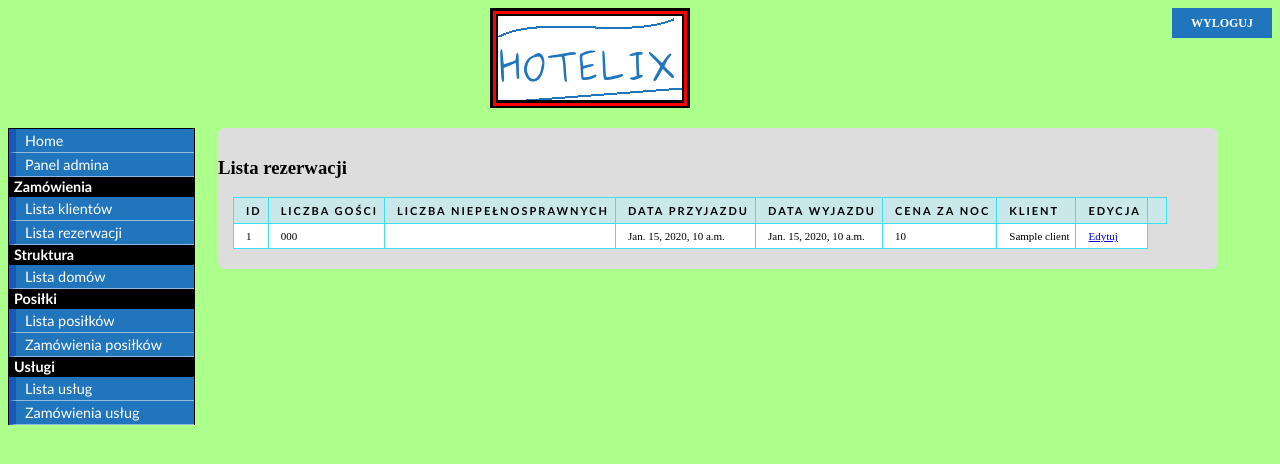
After one commit to giszters/ziwg_project, a Django app: template hotelix/client/templates/client/order_list.html in a window 1280 px wide. The commit adds this page. Shown: the top 464 px of the page. Run offline with Django 3.2, Linux system fonts and the light colour scheme; the template is opened without the code that fills it: most values are stand-ins (such as "Sample title", 1, 10 or a date in 2020).

Commit message:
add first version of order edit

```diff
--- /dev/null
+++ b/hotelix/client/templates/client/order_list.html
@@ -0,0 +1,37 @@
+{% extends "base.html" %}
+
+{% block content %}
+    <h3>Lista rezerwacji</h3>
+    {% comment %}
+<a href="{% url 'client:client_create' %}">Nowy budynek</a>
+{% endcomment %}
+    <table>
+        <thead>
+        <tr>
+            <th>ID</th>
+            <th>Liczba gości</th>
+            <th>Liczba niepełnosprawnych</th>
+            <th>Data przyjazdu</th>
+            <th>Data wyjazdu</th>
+            <th>Cena za noc</th>
+            <th>Klient</th>
+            <th>Edycja</th>
+            <th></th>
+        </tr>
+        </thead>
+        <tbody>
+        {% for order in order_list %}
+            <tr>
+                <td>{{ order.id }}</td>
+                <td>{{ order.number_of_people }}</td>
+                <td>{{ order.number_of_disabled }}</td>
+                <td>{{ order.arrival_time }}</td>
+                <td>{{ order.departure_time }}</td>
+                <td>{{ order.price_per_nigth }}</td>
+                <td>{{ order.client }}</td>
+                <td><a href="{% url 'client:order_edit' order.id %}">Edytuj</a></td>
+            </tr>
+        {% endfor %}
+        </tbody>
+    </table>
+{% endblock %}
--- a/hotelix/client/urls.py
+++ b/hotelix/client/urls.py
@@ -2,8 +2,10 @@
 from django.conf.urls import patterns, include, url
 
 #from structure.views import *  # But I want to see all classes
-from client.views import ClientList
+from client.views import ClientList, OrderEdit, OrderList
 
 urlpatterns = [
-    url(r'^client/$', ClientList.as_view(), name='client_list')
+    url(r'^client/$', ClientList.as_view(), name='client_list'),
+    url(r'^order/$', OrderList.as_view(), name='order_list'),
+    url(r'^order/(?P<pk>[0-9]+)/edit$', OrderEdit.as_view(), name='order_edit'),
 ]
--- a/hotelix/hotelix/templates/base.html
+++ b/hotelix/hotelix/templates/base.html
@@ -36,6 +36,7 @@
             <div class="menutitle">Zamówienia</div>
             <ul>
                 <li><a href="{% url 'client:client_list' %}">Lista klientów</a></li>
+                <li><a href="{% url 'client:order_list' %}">Lista rezerwacji</a></li>
             </ul>
             <div class="menutitle">Struktura</div>
             <ul>
```
Also changed, not shown: hotelix/client/views.py (+14 -1 lines), hotelix/db.sqlite3.
